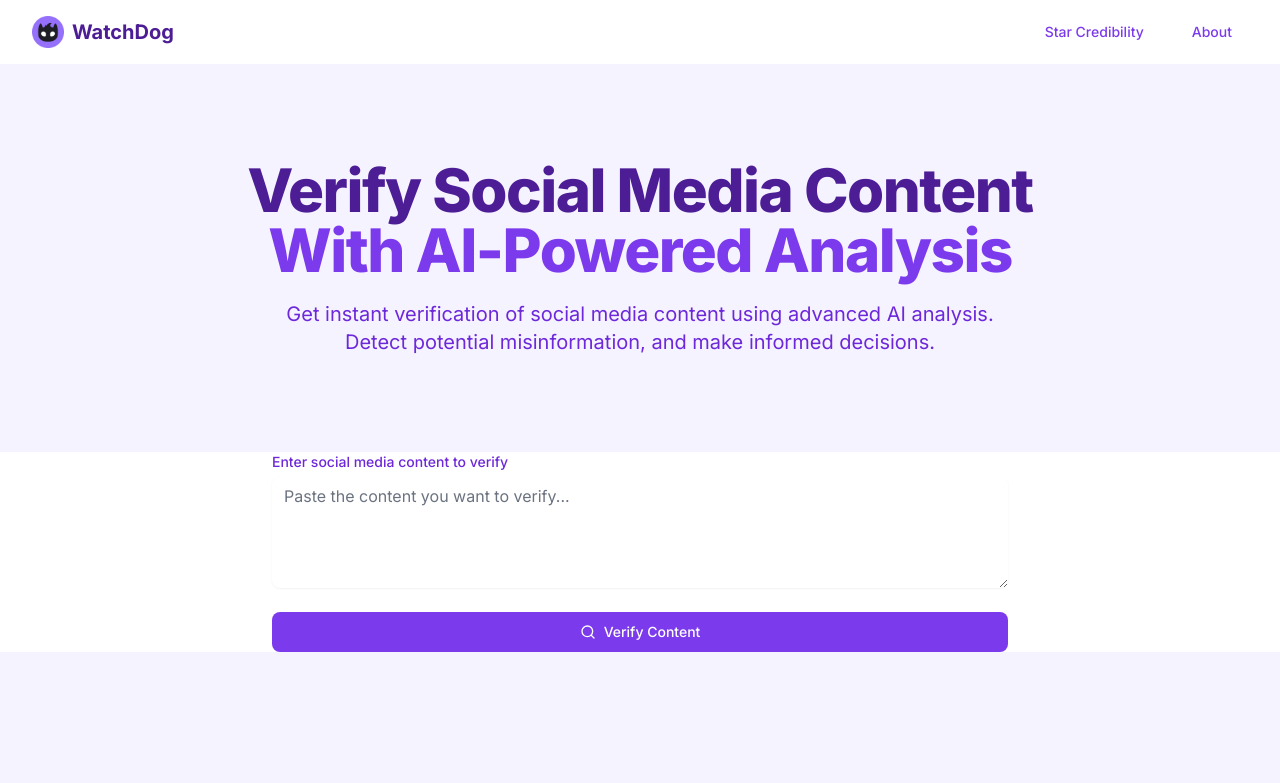
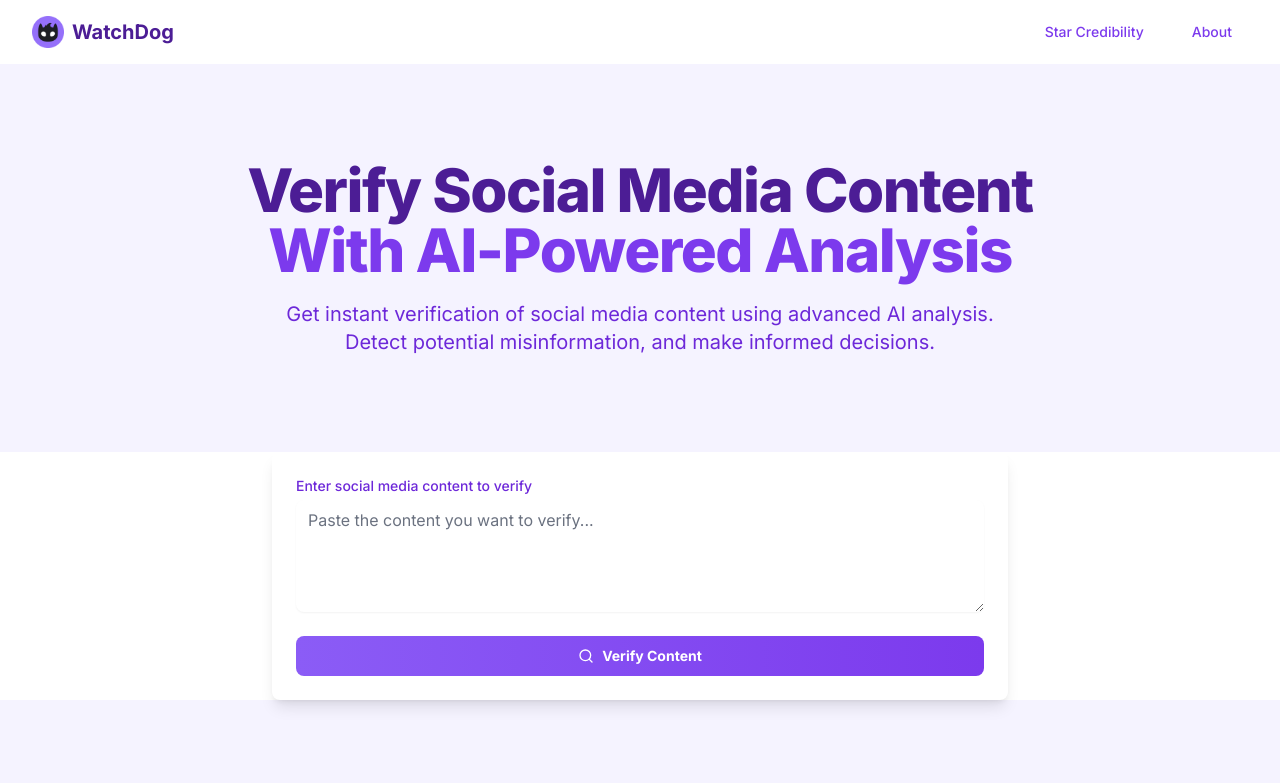
Before and after one commit to jeet-dekivadia/watchdog-aiatl, a Next.js app: page / in a window 1280 px wide. Shown: the top 783 px of the page. Built offline with nearby package versions, Linux system fonts and the light colour scheme.

Commit message:
Update ContentVerifier.tsx

```diff
--- a/src/components/ContentVerifier.tsx
+++ b/src/components/ContentVerifier.tsx
@@ -1,4 +1,4 @@
-'use client'
+'use client';
 
 import { useState } from 'react';
 import { Search, AlertTriangle, CheckCircle } from 'lucide-react';
@@ -33,7 +33,12 @@ export default function ContentVerifier() {
 
   return (
     <div className="max-w-3xl mx-auto px-4">
-      <form onSubmit={handleSubmit} className="space-y-6">
+      <form
+        onSubmit={handleSubmit}
+        className="space-y-6 relative bg-white shadow-lg rounded-lg p-6 border border-transparent
+                   hover:border-gradient-to-r hover:from-brand-purple-500 hover:to-brand-purple-700
+                   hover:shadow-[0_0_15px_rgba(102,51,153,0.5)] transition-all duration-300 ease-in-out"
+      >
         <div>
           <label
             htmlFor="content"
@@ -44,7 +49,8 @@ export default function ContentVerifier() {
           <textarea
             id="content"
             rows={4}
-            className="mt-1 block w-full rounded-lg border-brand-purple-200 shadow-sm focus:border-brand-purple-500 focus:ring-brand-purple-500"
+            className="mt-1 block w-full rounded-lg border-brand-purple-200 shadow-sm
+                       focus:border-brand-purple-500 focus:ring-brand-purple-500 transition-all"
             placeholder="Paste the content you want to verify..."
             value={content}
             onChange={(e) => setContent(e.target.value)}
@@ -54,7 +60,8 @@ export default function ContentVerifier() {
         <Button
           type="submit"
           isLoading={isLoading}
-          className="w-full"
+          className="w-full bg-gradient-to-r from-brand-purple-500 to-brand-purple-600 hover:from-brand-purple-600
+                     hover:to-brand-purple-700 text-white font-bold py-2 px-4 rounded-lg transition-all duration-200"
         >
           <Search className="mr-2 h-4 w-4" />
           Verify Content
@@ -62,7 +69,7 @@ export default function ContentVerifier() {
       </form>
 
       {result && (
-        <Card className="mt-8 animate-scale-in">
+        <Card className="mt-8 animate-scale-in bg-gradient-to-br from-white to-brand-purple-50 border border-brand-purple-200 shadow-md rounded-lg p-6">
           <CardHeader>
             <div className="flex items-center justify-between">
               <CardTitle className="text-xl font-bold text-brand-purple-900">
```
